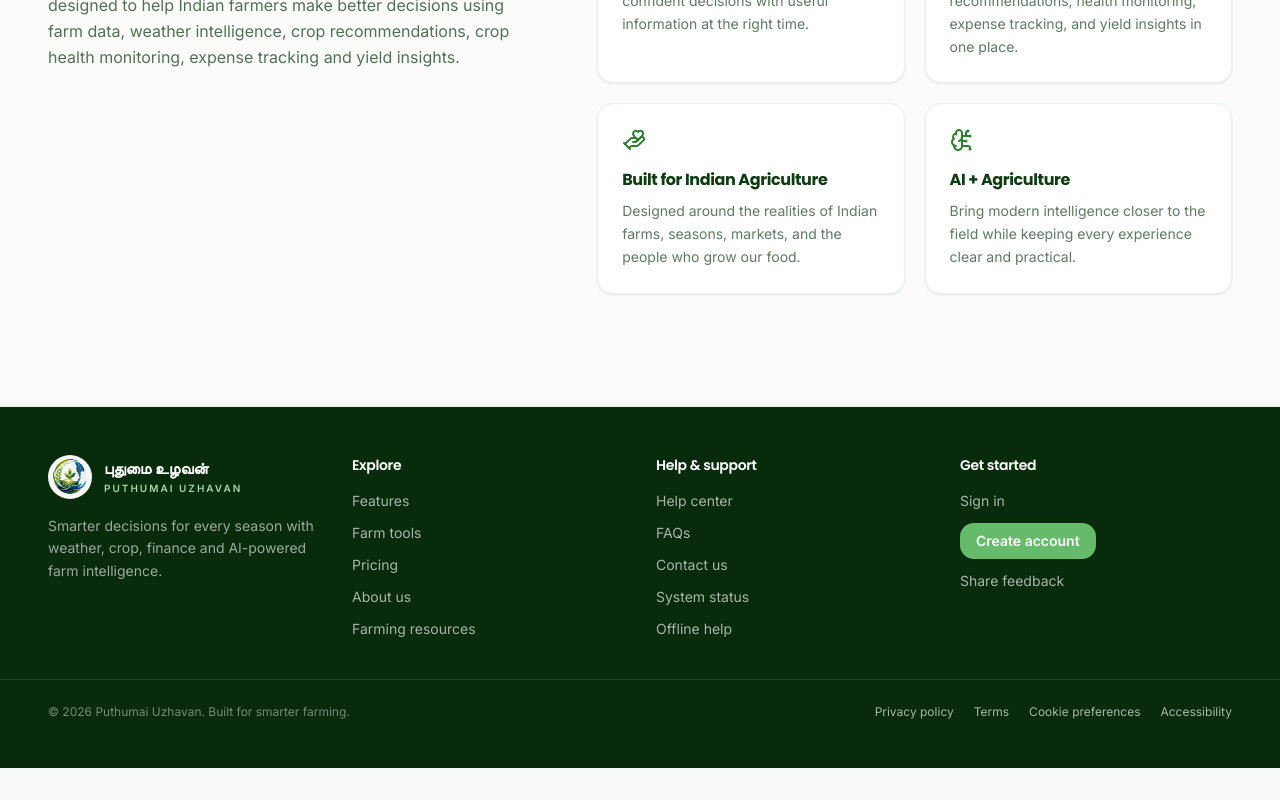
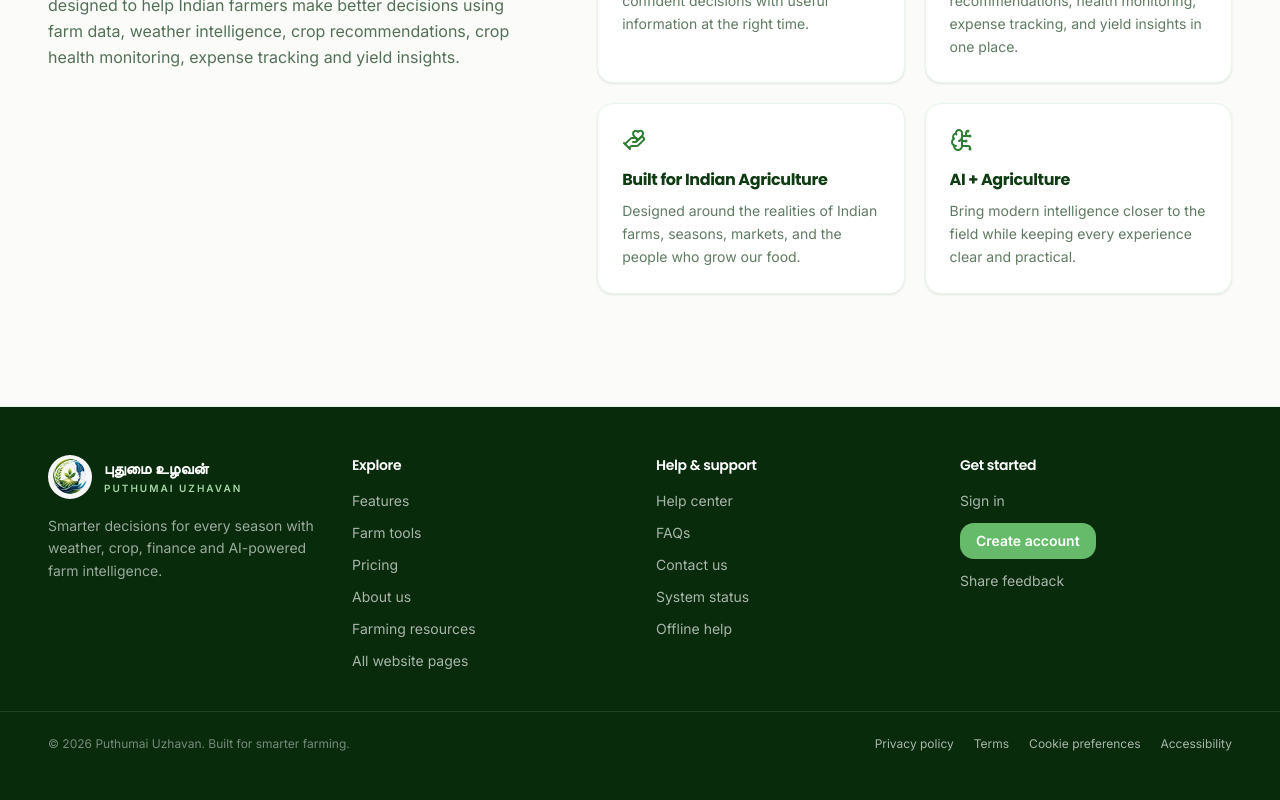
Before and after one commit to Hari-maker-del/puthumai_ulavan, a React (Vite) app: page / in a window 1280 px wide. Shown: the part 4083-4883 px from the top of the page. Before the commit the page ends 4851 px from the top, so only its background shows below. Built offline with nearby package versions, Linux system fonts and the light colour scheme; no server answers.

Commit message:
Link page directory from website footer

```diff
--- a/src/components/landing/Footer.tsx
+++ b/src/components/landing/Footer.tsx
@@ -25,6 +25,7 @@ export default function Footer() {
             <a href="/pricing" className={linkClass}>Pricing</a>
             <a href="/about" className={linkClass}>About us</a>
             <a href="/blog" className={linkClass}>Farming resources</a>
+            <a href="/pages" className={linkClass}>All website pages</a>
           </div>
         </div>
 
```
